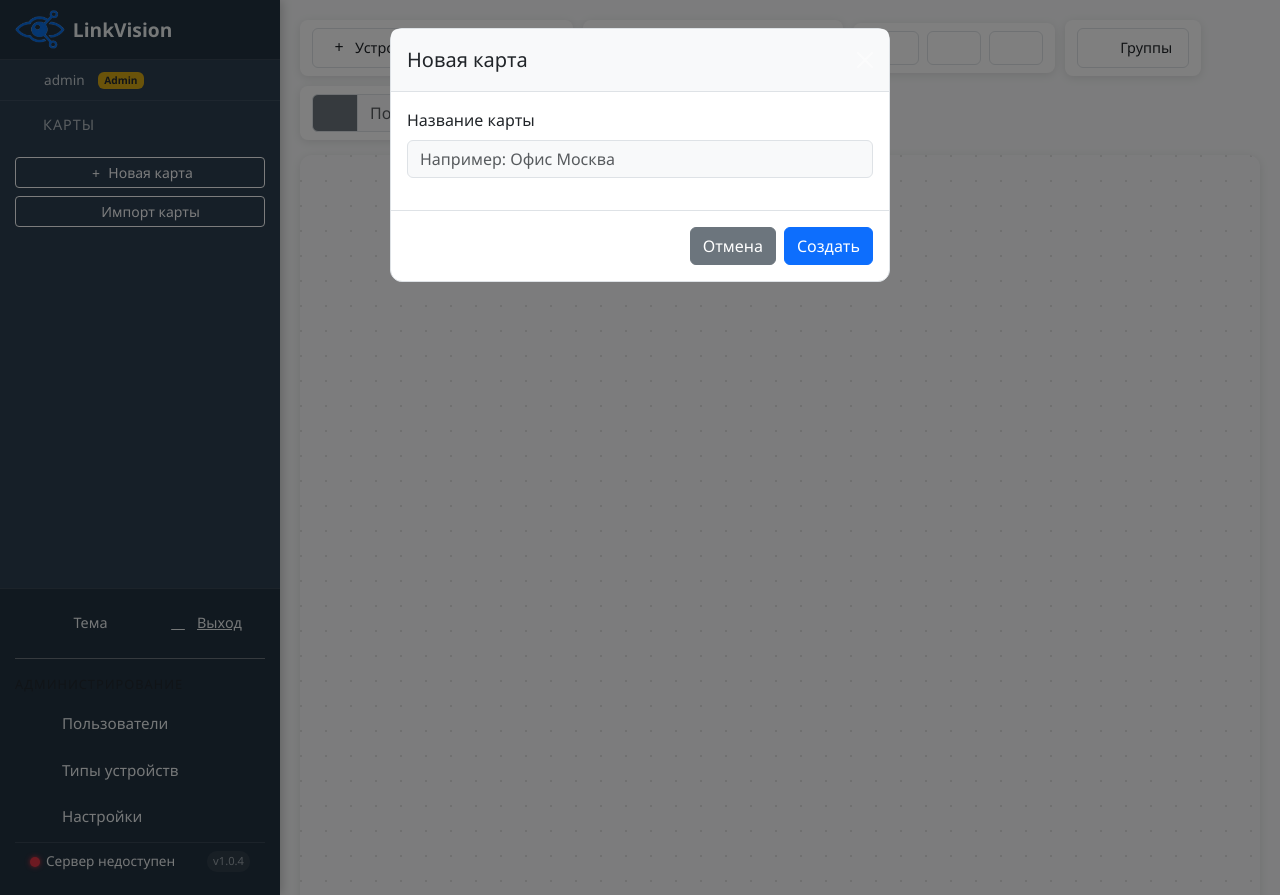
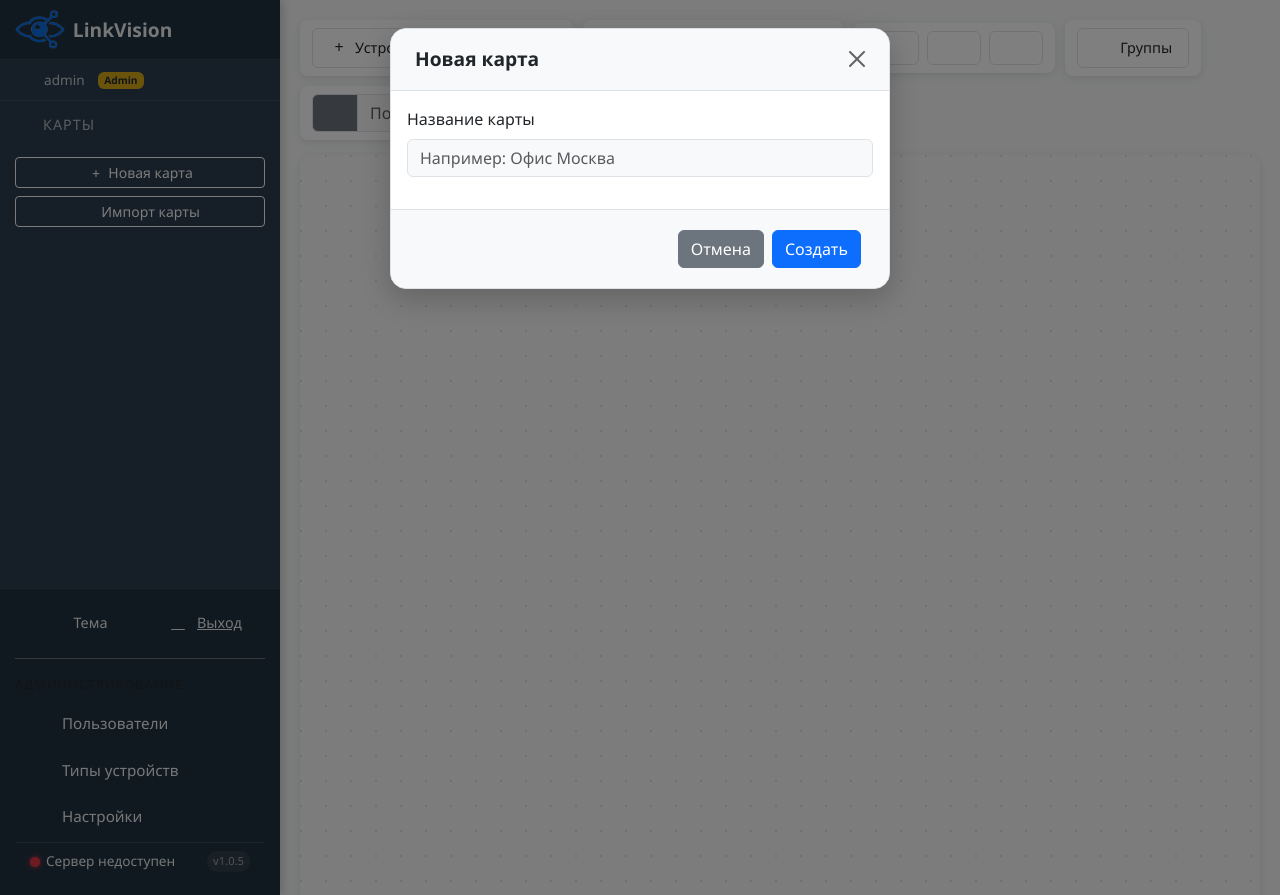
Before and after one commit to Sivolen/LinkVision, a Flask app: page /map/create-page in a window 1280 px wide, after a click on "Новая карта". Run offline with Flask 3, Linux system fonts and the light colour scheme; a user stored in the database is signed in; data that the repository does not hold is empty; some libraries are stand-ins or nearby versions; some web fonts are replaced.

Commit message:
v1.0.5 Fix UI

```diff
--- a/config.py
+++ b/config.py
@@ -15,4 +15,4 @@ class Config:
     SESSION_COOKIE_SECURE = False
     PERMANENT_SESSION_LIFETIME = timedelta(days=1)
 
-    VERSION = '1.0.4'  # Версия приложения
+    VERSION = '1.0.5'  # Версия приложения
--- a/static/css/style.css
+++ b/static/css/style.css
@@ -567,23 +567,119 @@ body {
 }
 
 /* ============================================================================
-   МОДАЛЬНЫЕ ОКНА
+   МОДАЛЬНЫЕ ОКНА (улучшенные стили)
    ============================================================================ */
 .modal-content {
     background: var(--bg-secondary);
     color: var(--text-primary);
     border: 1px solid var(--border-color);
-    border-radius: 12px;
+    border-radius: 16px;
+    box-shadow: 0 10px 30px rgba(0,0,0,0.2);
 }
+
 .modal-header {
     border-bottom: 1px solid var(--border-color);
     background: var(--bg-primary);
+    padding: 1rem 1.5rem;
+    border-top-left-radius: 16px;
+    border-top-right-radius: 16px;
+    display: flex;
+    align-items: center;
+    justify-content: space-between;
 }
+
+.modal-header .modal-title {
+    font-size: 1.2rem;
+    font-weight: 600;
+    color: var(--text-primary);
+}
+
+.modal-header .btn-close {
+    filter: invert(0.5) grayscale(100%) brightness(0.5);
+    opacity: 0.8;
+    transition: opacity 0.2s;
+}
+.modal-header .btn-close:hover {
+    opacity: 1;
+}
+
 .modal-footer {
     border-top: 1px solid var(--border-color);
+    background: var(--bg-primary);
+    padding: 1rem 1.5rem;
+    border-bottom-left-radius: 16px;
+    border-bottom-right-radius: 16px;
 }
-.btn-close {
+
+[data-theme="dark"] .modal-header .btn-close {
     filter: invert(1) grayscale(100%) brightness(200%);
+}
+
+/* Стили для вкладок внутри модального окна */
+.modal-header .nav-tabs {
+    border-bottom: none;
+    margin-bottom: 0;
+}
+.modal-header .nav-tabs .nav-link {
+    color: var(--text-secondary);
+    border: none;
+    background: transparent;
+    padding: 0.5rem 1rem;
+    font-weight: 500;
+}
+.modal-header .nav-tabs .nav-link.active {
+    color: var(--accent-color);
+    background: transparent;
+    border-bottom: 2px solid var(--accent-color);
+}
+.modal-header .nav-tabs .nav-link:hover {
+    color: var(--accent-hover);
+    border-color: transparent;
+}
+[data-theme="dark"] .modal-header .nav-tabs .nav-link {
+    color: #adb5bd;
+}
+[data-theme="dark"] .modal-header .nav-tabs .nav-link.active {
+    color: #4fc3f7;
+}
+
+/* Таблицы в модальных окнах */
+.modal-content .table {
+    color: var(--text-primary);
+    background: transparent;
+    margin-bottom: 0;
+}
+.modal-content .table-striped > tbody > tr:nth-of-type(odd) {
+    background-color: rgba(0, 0, 0, 0.02);
+}
+[data-theme="dark"] .modal-content .table-striped > tbody > tr:nth-of-type(odd) {
+    background-color: rgba(255, 255, 255, 0.03);
+}
+.modal-content .table td,
+.modal-content .table th {
+    border-color: var(--border-color);
+    padding: 0.75rem;
+    vertical-align: middle;
+}
+.modal-content .table th {
+    font-weight: 600;
+    color: var(--text-secondary);
+    text-transform: uppercase;
+    font-size: 0.8rem;
+    letter-spacing: 0.5px;
+    border-bottom-width: 2px;
+}
+.modal-content .table a {
+    color: var(--accent-color);
+    text-decoration: none;
+}
+.modal-content .table a:hover {
+    text-decoration: underline;
+}
+.modal-content .table .badge {
+    font-size: 0.75rem;
+    padding: 0.3rem 0.5rem;
+    border-radius: 20px;
 }
 
 /* ============================================================================
@@ -695,7 +791,7 @@ body {
     transition: box-shadow 0.3s ease;
     overflow: hidden;
     margin-bottom: 1.5rem;
-    width: 100%; /* без max-width */
+    width: 100%;
 }
 .admin-card:hover {
     box-shadow: 0 16px 32px rgba(0,0,0,0.15);
@@ -720,7 +816,7 @@ body {
     background: linear-gradient(135deg, #0a1a2a 0%, #1a2a3a 100%);
 }
 
-/* Современные таблицы (остаётся без изменений) */
+/* Современные таблицы (используются в админке и могут применяться в модалках) */
 .modern-table {
     width: 100%;
     border-collapse: separate;
@@ -853,11 +949,12 @@ body {
     }
 }
 
-/* Для модального окна редактирования */
+/* Для модального окна редактирования (дублирует, но оставим для совместимости) */
 .modal .password-field .toggle-password {
     top: 50%;
     transform: translateY(-50%);
 }
+
 /* Индикатор состояния бэкенда и версия */
 .status-indicator {
     display: flex;
@@ -872,15 +969,15 @@ body {
     width: 10px;
     height: 10px;
     border-radius: 50%;
-    background-color: #6c757d; /* серый по умолчанию */
+    background-color: #6c757d;
     transition: background-color 0.3s;
 }
 .status-dot.online {
-    background-color: #28a745; /* зелёный */
+    background-color: #28a745;
     box-shadow: 0 0 5px #28a745;
 }
 .status-dot.offline {
-    background-color: #dc3545; /* красный */
+    background-color: #dc3545;
     box-shadow: 0 0 5px #dc3545;
 }
 .version-badge {
@@ -892,11 +989,12 @@ body {
     border-radius: 10px;
 }
 .sidebar.collapsed .status-indicator {
-    display: none; /* скрываем в свёрнутом сайдбаре */
+    display: none;
 }
+
 /* Подсветка найденных узлов */
 .cy-node-highlight {
-    border-color: #007bff !important;  /* синий */
+    border-color: #007bff !important;
     border-width: 4px !important;
     box-shadow: 0 0 12px #007bff;
     transition: all 0.2s ease;
@@ -905,32 +1003,3 @@ body {
 .search-filter-bar {
     max-width: 500px;
 }
-{
-    selector: 'node[parent]',
-    style: {
-        'border-color': 'data(color)',
-        'border-width': 2,
-        'border-style': 'solid',
-        'background-opacity': 0.1,
-        'background-color': 'data(color)',
-        'shape': 'round-rectangle',
-        'text-valign': 'top',
-        'text-halign': 'center',
-        'font-size': '12px',
-        'font-weight': 'bold',
-        'padding': '10px',
-        'compound-sizing-wrt-labels': 'include'
-    }
-},
-{
-    selector: 'node:parent',
-    style: {
-        'border-color': '#888',
-        'border-width': 2,
-        'border-style': 'dashed',
-        'background-opacity': 0.05,
-        'background-color': '#888',
-        'text-opacity': 1,
-        'label': 'data(name)'
-    }
-}
--- a/templates/map_view.html
+++ b/templates/map_view.html
@@ -110,7 +110,7 @@
                     </div>
                     <!-- Вкладка "История" -->
                     <div class="tab-pane" id="device-history">
-                        <table class="table table-sm table-striped">
+                        <table class="modern-table">
                             <thead>
                                 <tr>
                                     <th>Время</th>
@@ -125,7 +125,7 @@
                     </div>
                     <!-- Вкладка "Соседи" -->
                     <div class="tab-pane" id="device-neighbors">
-                        <table class="table table-sm table-striped">
+                        <table class="modern-table">
                             <thead>
                                 <tr>
                                     <th>Устройство</th>
@@ -267,7 +267,7 @@
                         <button type="submit" class="btn btn-success">Сохранить</button>
                     </div>
                 </form>
-                <table class="table table-sm table-striped">
+                    <table class="modern-table">
                         <thead>
                             <tr>
                                 <th>Название</th>
```
Lines whose indentation alone changed are shown as unchanged.
